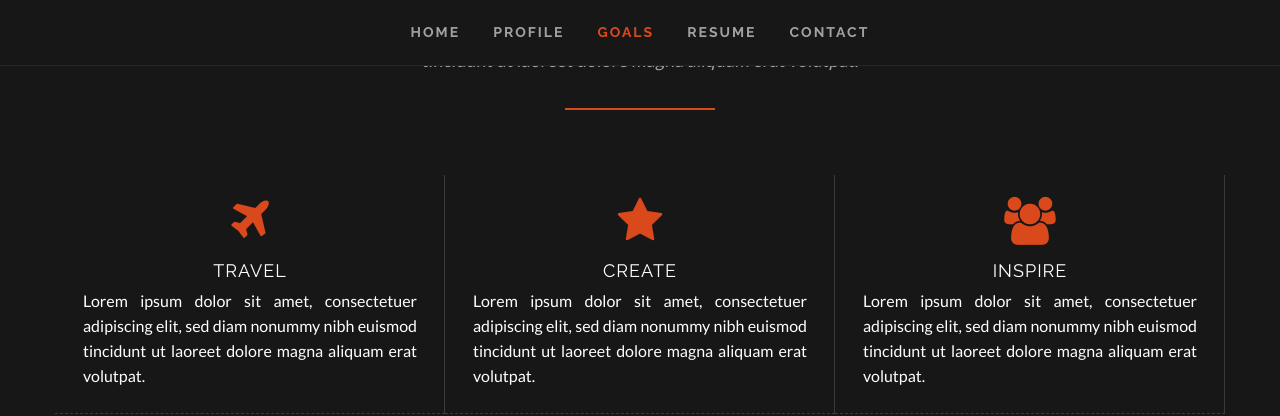
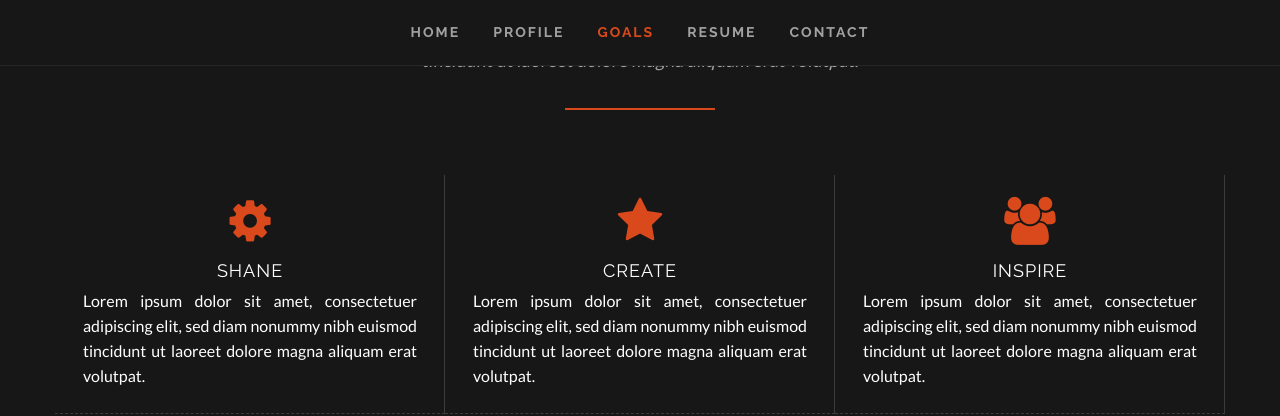
Before and after one commit to clearcareer/IskenderSheard, a Jekyll site: the page built from index.html, in a window 1280 px wide and 900 px high, scrolled down 1782 px. Shown: the top 416 px of the window. Built offline with Jekyll 4.4.1, drawn with Linux system fonts in a browser that asks for light colours; some web fonts are replaced.

Commit message:
Updated '/index.html' via CloudCannon

```diff
--- a/index.html
+++ b/index.html
@@ -12,8 +12,8 @@
   - title: "I'm an Albatraoz"
   - title: "I'm a Superhero"
 goals:
-  - name: Travel
-    icon: plane
+  - name: Shane
+    icon: cog
     description: 'Lorem ipsum dolor sit amet, consectetuer adipiscing elit, sed diam nonummy nibh euismod tincidunt ut laoreet dolore magna aliquam erat volutpat.'
   - name: Create
     icon: star
```
